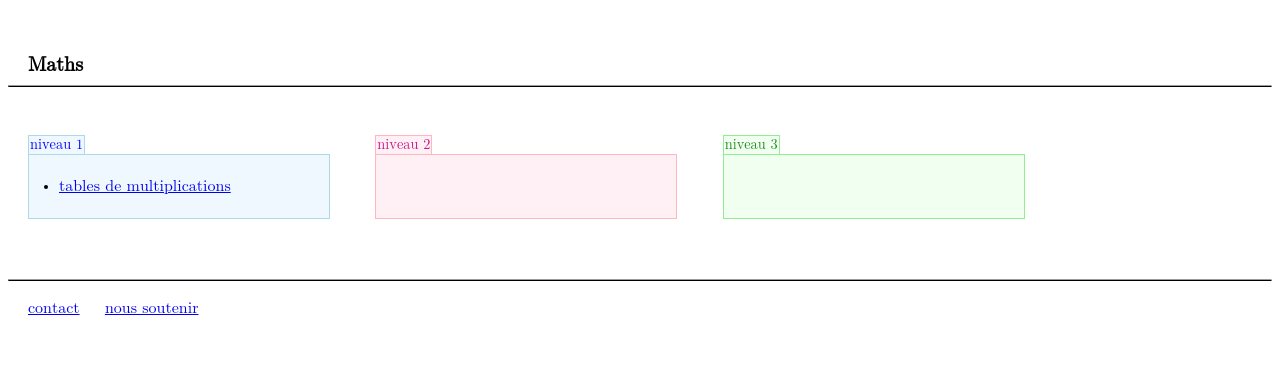
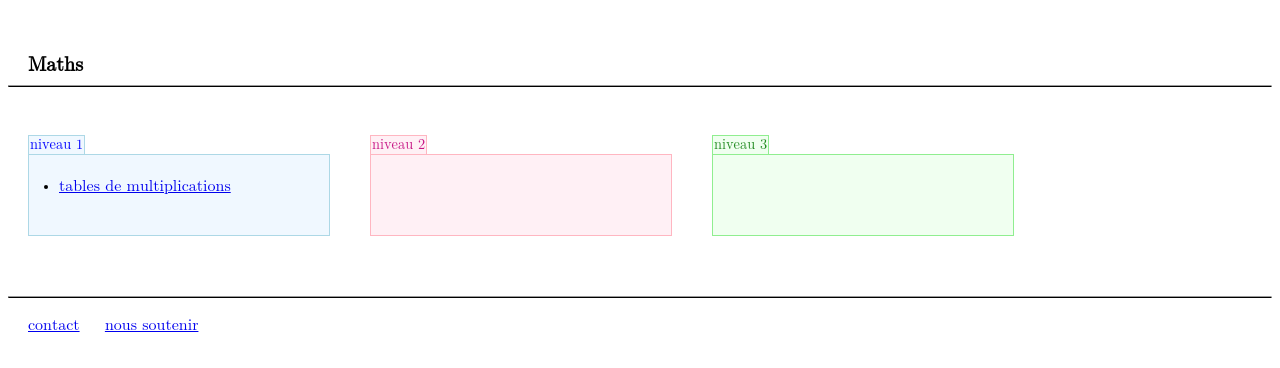
Before and after one commit to dubvi/edu, a plain HTML site: page fr/index.html in a window 1280 px wide. Shown: the part 50-418 px from the top of the page. Drawn offline with Linux system fonts and the light colour scheme.

Commit message:
slight html/css modifications

```diff
--- a/fr/index.html
+++ b/fr/index.html
@@ -4,12 +4,12 @@
         <title>dubvi/edu</title>
         <meta charset="utf-8">
         <style>
-            #page
+            body
             {
                 font-family: math;
             }
 
-            #header
+            header
             {
                 background-color: lightgrey;
             }
@@ -29,13 +29,19 @@
                 color: black;
             }
 
-            .section
+            section
             {
                 margin-top: 40px;
                 margin-bottom: 40px;
             }
 
-            .section .section-title
+            footer
+            {
+                margin-top: 40px;
+                margin-bottom: 40px;
+            }
+
+            section .section-title
             {
                 font-size: 20px;
                 font-weight: bold;
@@ -43,19 +49,32 @@
                 margin-left: 20px;
             }
 
-            .section .section-line
+            section .section-line
             {
                 border-bottom: 1px solid black;
             }
 
-            .section .tile
+            footer .section-line
+            {
+                border-bottom: 1px solid black;
+            }
+
+            section .tiles
+            {
+                display: inline-flex;
+                flex-direction: row;
+                flex-wrap: wrap;
+            }
+
+            section .tile
             {
                 display: inline-block;
             }
 
-            .section .tile .tile-content
+            section .tile .tile-content
             {
                 width: 300px;
+                height: 80px;
                 border: 1px solid;
                 text-align: center;
                 margin-left: 20px;
@@ -63,7 +82,7 @@
                 margin-right: 20px;
             }
 
-            .section .tile .tile-title
+            section .tile .tile-title
             {
                 width: max-content;
                 border-top: 1px solid;
@@ -145,14 +164,15 @@
         </style>
     </head>
     <body>
-        <div id="page">
-            <div id="header">
+        <header>
             <span id="title">dubvi/edu</span>
-            </div>
+        </header>
         <br>
-            <div class="section">
+        <main>
+            <section>
                 <span class="section-title">Maths</span>
                 <hr class="section-line">
+                <div class="tiles">
                     <div class="tile">
                         <div class="tile-title" id="maths-level1-title">niveau 1</div>
                         <div class="tile-content" id="maths-level1-content">
@@ -165,7 +185,7 @@
                         <div class="tile-title" id="maths-level2-title">niveau 2</div>
                         <div class="tile-content" id="maths-level2-content">
                             <ul>
-                            <li style="visibility: hidden">tables de multiplications</li>
+                                <!-- <li style="visibility: hidden">tables de multiplications</li> -->
                             </ul>
                         </div>
                     </div>
@@ -173,17 +193,16 @@
                         <div class="tile-title" id="maths-level3-title">niveau 3</div>
                         <div class="tile-content" id="maths-level3-content">
                         <ul>
-                            <li style="visibility: hidden">tables de multiplications</li>
+                            <!-- <li style="visibility: hidden">tables de multiplications</li> -->
                         </ul>
                     </div>
                 </div>
-            </div>
-            <div class="section" id="footer">
+            </section>
+        </main>
+        <footer>
             <hr class="section-line">
             <span id="contact"><a href="mailto:dubvi.edu@free.fr">contact</a></span>
             <span id="donate"><a href="https://www.paypal.com/cgi-bin/webscr?cmd=_s-xclick&hosted_button_id=Z9SUSV9ZQCW88&source=url">nous soutenir</a></span>
-                </div>
-            </div>
-        </div>
+        </footer>
     </body>
 </html>
```
Also changed, not shown: tables/fr/index.html (+2 -1 lines). Lines whose indentation alone changed are shown as unchanged.
